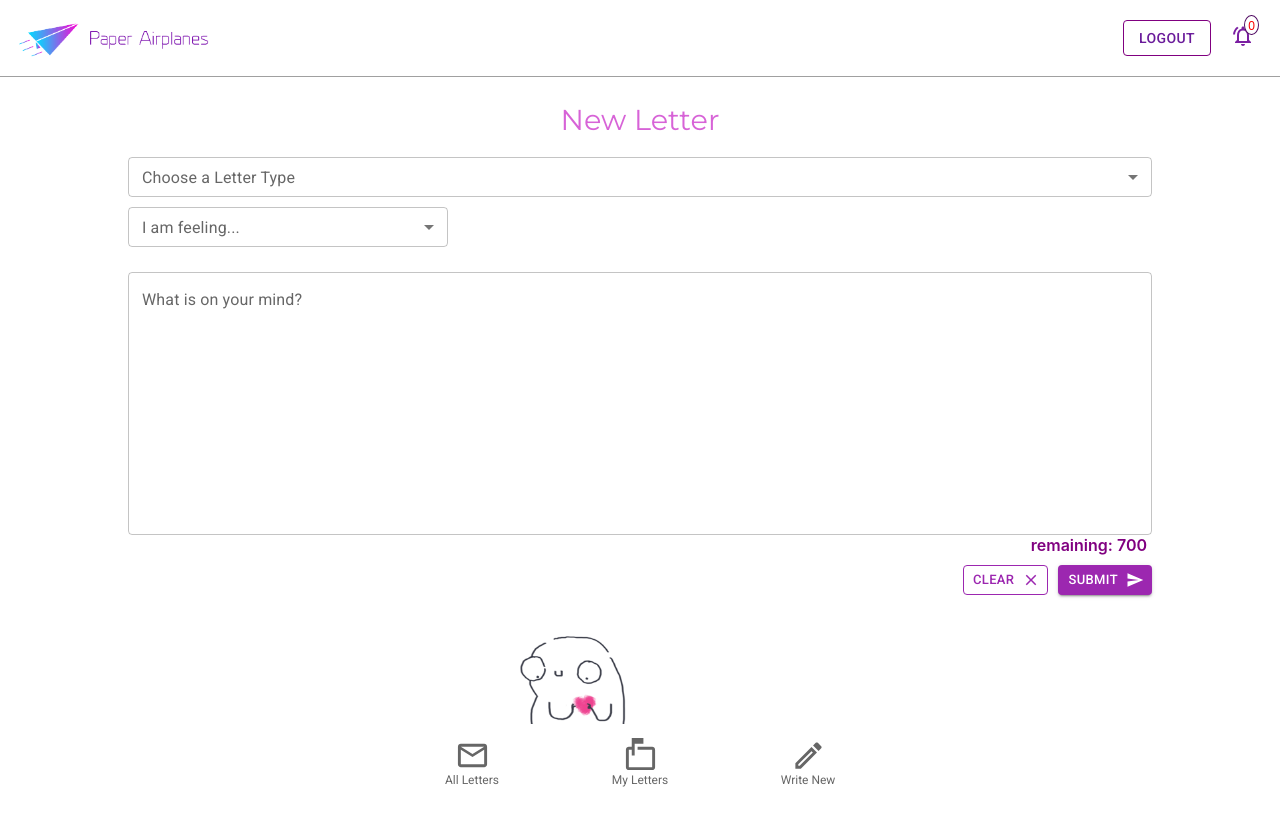
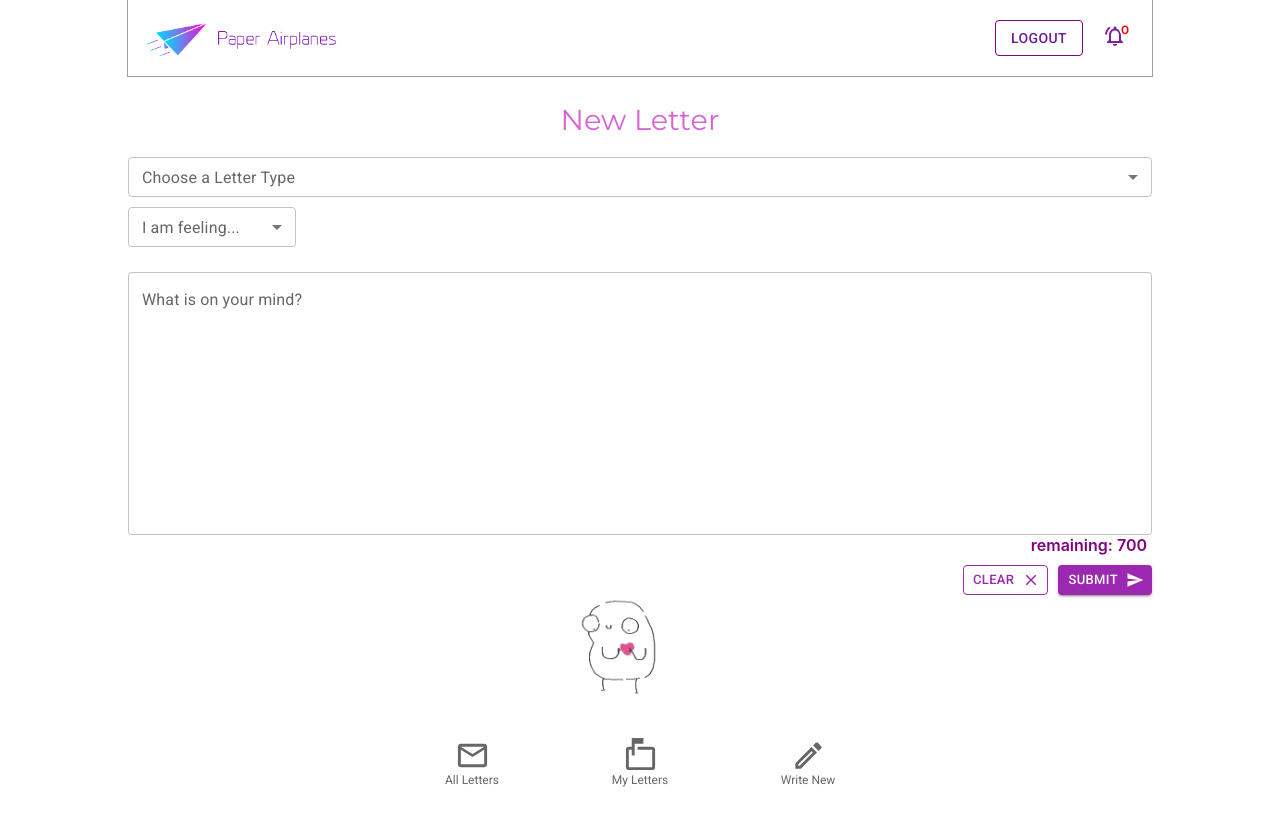
Before and after one commit to JohnBorges52/paper-airplanes, a React (Create React App) app in the folder client/: page /letters/new in a window 1280 px wide. After the commit the page ends 800 px from the top, so only its background shows below. Built offline with nearby package versions, Linux system fonts and the light colour scheme; no server answers; a web font is replaced by a local one.

Commit message:
add some responsiveness to the project

```diff
--- a/client/src/components/EmoteSelector.jsx
+++ b/client/src/components/EmoteSelector.jsx
@@ -8,7 +8,7 @@ export const EmoteSelector = (props) => {
   return (
     <div className='inputSelector'>
 
-    <FormControl size="small" style={{marginTop: "10px", width: "25vw", }}>
+    <FormControl size="small" style={{marginTop: "10px", width: "25vw", maxWidth: "168px", minWidth: "145px" }}>
       <InputLabel id="letter-type-label" style={{ backgroundColor: "white" }}>I am feeling... &nbsp;</InputLabel>
       <Select
         label="Letter-Type"
--- a/client/src/components/Form.jsx
+++ b/client/src/components/Form.jsx
@@ -101,8 +101,8 @@ export const Form = (props) => {
 
 
       {/* Text field for form */}
-
-      <TextField sx={{ width: 1 }} style={{ marginTop: "25px" }}
+      <div className='inputSelector'>
+      <TextField sx={{ width: 1 }} style={{ marginTop: "25px",width:"100%", maxWidth: "1024px", minWidth: "200px"}}
         id="filled-multiline-flexible"
         label="What is on your mind?"
         multiline
@@ -114,6 +114,7 @@ export const Form = (props) => {
         }}
         variant="outlined"
       />
+      </div>
 
       {/* Character counter for message form */}
       <div className={colorCharacter} >
--- a/client/src/components/Login.jsx
+++ b/client/src/components/Login.jsx
@@ -27,20 +27,20 @@ export const Login = (props) => {
       <div className="login">
 
         <TextField
-          style={{ margin: "20px auto 10px", width: "70vw", backgroundColor: "white" }}
+          style={{ margin: "20px auto 10px", width: "70vw", maxWidth:"507px", backgroundColor: "white" }}
           id="outlined-basic"
           label="email"
           onChange={(event) => { setUserEmail(event.target.value) }}
         />
         <TextField
-          style={{ margin: "0 auto 10px", width: "70vw", backgroundColor: "white" }}
+          style={{ margin: "0 auto 10px", width: "70vw", maxWidth:"507px", backgroundColor: "white" }}
           id="outlined-basic"
           label="password"
         />
 
         <Button
           sx={{ backgroundColor: purple[500] }}
-          style={{ margin: "10px auto 10px", width: "25vw" }}
+          style={{ margin: "10px auto 10px", width: "25vw", maxWidth:"135px" }}
           variant="contained"
           onClick={() => {
             getUserId(userEmail, props.redirectPath)
@@ -49,7 +49,7 @@ export const Login = (props) => {
 
         <Button
           sx={{ backgroundColor: purple[500] }}
-          style={{ margin: "0 auto 10px", width: "25vw" }}
+          style={{ margin: "0 auto 10px", width: "25vw", maxWidth:"135px" }}
           variant="contained"
           onClick={() => { console.log("A NEW USER HAS BEEN REGISTERED") }}>Register
         </Button>
--- a/client/src/components/TypeSelector.jsx
+++ b/client/src/components/TypeSelector.jsx
@@ -7,7 +7,8 @@ import Select from '@mui/material/Select';
 export const TypeSelector = (props) => {
 
   return (
-    <FormControl fullWidth size="small" >
+    <div className='inputSelector'>
+    <FormControl size="small" style={{width: "84vw", maxWidth: "1024px", minWidth: "200px" }}>
       <InputLabel id="letter-type-label" size="small" style={{ backgroundColor: "white" }}>Choose a Letter Type&nbsp;</InputLabel>
       <Select
         label="Letter-Type"
@@ -18,6 +19,7 @@ export const TypeSelector = (props) => {
         <MenuItem value={"encourage"}>Encourage</MenuItem>
       </Select>
     </FormControl>
+    </div>
 
   )
 }
--- a/client/src/styles/letterItem.scss
+++ b/client/src/styles/letterItem.scss
@@ -110,7 +110,7 @@
 .empty-letter-img{
   width: 100%;
   height: 200px;
-  background-image: url("../assests/mental-health-matters-thinking.gif");
+  background-image: url("../assests/output-onlinegiftools-unscreen.gif");
   background-repeat: no-repeat;
   background-position: center;
   background-size: cover;
@@ -121,7 +121,7 @@
   background-repeat: no-repeat;
   background-position: bottom right;
   width: 100%;
-  height: 555px;
+  height: 542px;
 }
 .character-color-lesser{
   color:red;
@@ -144,21 +144,18 @@
 
 .guy-heart-container{
   display: flex;
-  width: 100%;
-  height: 150px;
-
+  width: 50%;
+  height: 100px;
   justify-content: center;
 }
 
 .guy-heart{
-  margin-top: 33px;
+  margin: 0 auto;
   width: 25%;
-  height: 100%;
-
-  background-image: url("../assests/heart-guy.gif");
+  height: 105px;
+  background-image: url("../assests/com-gif-maker-1--unscreen.gif");
   background-repeat: no-repeat;
   background-size: contain;
-
 
 }
 
@@ -179,6 +176,7 @@
   height: 76px;
   align-items: center;
   border-bottom: 1px solid rgb(160, 160, 160);
+
 
 
 }
@@ -225,15 +223,17 @@
 .notification-counter{
   position: absolute;
   right: 6px;
-  top: -9px;
+  top: -4px;
   border-radius: 50%;
-  padding: 3px;
-  background: #fff;
-  border: 1px solid rgb(81, 12, 99);
+  padding: 1px;
+  background: white;
+  border: 1px solid transparent;
   color: rgb(250, 0, 0);
   text-align: center;
-  font: 12px Arial, sans-serif;
+  font-family: 'Montserrat', sans-serif;
+  font-size: 12px;
   height: 12px;
+  font-weight: 600;
 
 
 }
@@ -251,6 +251,26 @@
     margin: 20px;
 
   }
+  .top-nav-bar{
+    max-width: 1024px;
+    display: flex;
+    justify-content: space-between;
+    height: 76px;
+    align-items: center;
+    border-bottom: 1px solid rgb(160, 160, 160);
+    border-left: 1px solid rgb(160, 160, 160);
+    border-right: 1px solid rgb(160, 160, 160);
+
+
+
+  }
+  .homepage{
+    background-image: url("../assests/bg-img.gif.gif");
+    background-repeat: no-repeat;
+    background-position: bottom right;
+    max-width: 707px;
+    height: 542px;
+  }
 
 
   .letter-item-vh{
@@ -259,6 +279,19 @@
     margin: 20px;
     display: flex;
     flex-direction: row;
+  }
+  .login{
+    display:flex;
+    flex-direction: column;
+    max-width: 707px;
+    margin: 50px auto;
+  }
+  .form-component{
+    display: flex;
+    flex-direction: column;
+    align-items: center;
+    max-width: 1024px;
+    margin: 0 auto;
   }
 
 }
```
Also changed, not shown: client/src/assests/com-gif-maker-1--unscreen.gif (added), client/src/assests/output-onlinegiftools-unscreen.gif (added).
